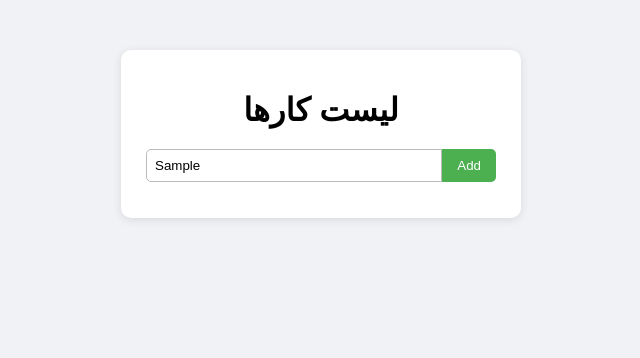
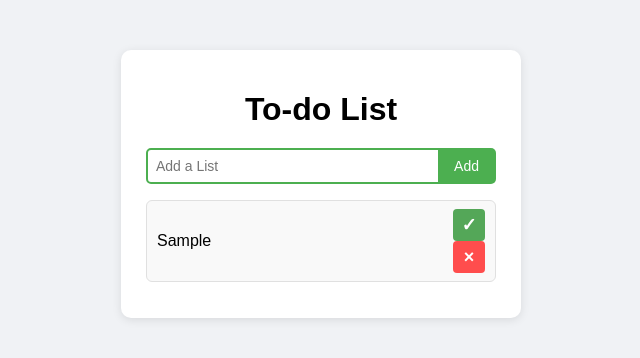
Before and after one commit to ArianFarzin/Todo-List, a plain HTML site: page index.html in a window 1280 px wide. Both pictures are taken after typing "Sample" into the empty fields and a click on the button "Add". Shown: the whole page, without its empty margins (319-959 px from the left). Drawn offline with Linux system fonts and the light colour scheme.

Commit message:
upadte code

```diff
--- a/index.html
+++ b/index.html
@@ -1,18 +1,17 @@
 <!DOCTYPE html>
 <html lang="fa">
   <head>
-    <meta charset="UTF-8">
-    <meta name="viewport" content="width=device-width, initial-scale=1.0">
+    <meta charset="UTF-8" />
+    <meta name="viewport" content="width=device-width, initial-scale=1.0" />
     <title>Todo List</title>
-    <link rel="stylesheet" href="style.css">
+    <link rel="stylesheet" href="style.css" />
   </head>
   <body>
-
     <div class="container">
-        <h1>لیست کارها</h1>
+      <h1>To-do List</h1>
 
       <div class="input-box">
-            <input type="text" id="taskInput" placeholder="یه کار اضافه کن...">
+        <input type="text" id="taskInput" placeholder="Add a List" />
         <button id="addBtn">Add</button>
       </div>
 
--- a/script.js
+++ b/script.js
@@ -2,13 +2,11 @@ const taskInput = document.getElementById("taskInput");
 const addBtn = document.getElementById("addBtn");
 const taskList = document.getElementById("taskList");
 
-// لود کردن کارها از localStorage در شروع
 window.onload = () => {
   let saved = JSON.parse(localStorage.getItem("tasks")) || [];
-    saved.forEach(task => addTaskToUI(task.text, task.completed));
+  saved.forEach((task) => addTaskToUI(task.text, task.completed));
 };
 
-// افزودن کار
 addBtn.addEventListener("click", () => {
   const text = taskInput.value.trim();
   if (text === "") return;
@@ -18,41 +16,56 @@ addBtn.addEventListener("click", () => {
   taskInput.value = "";
 });
 
-// ساختن یک آیتم در UI
 function addTaskToUI(text, completed) {
   const li = document.createElement("li");
   li.className = "task";
   if (completed) li.classList.add("completed");
 
-    li.innerHTML =
-        <span class="task-text">${text}</span>
-        <div>
-            <button class="delete-btn">حذف</button>
-        </div>
-    ;
+  const span = document.createElement("span");
+  span.className = "task-text";
+  span.textContent = text;
 
-    // کلیک روی متن → تیک خوردن
-    li.querySelector(".task-text").addEventListener("click", () => {
+  const div = document.createElement("div");
+
+  const doneBtn = document.createElement("button");
+  doneBtn.className = "done-btn";
+  doneBtn.textContent = "✓";
+
+  const deleteBtn = document.createElement("button");
+  deleteBtn.className = "delete-btn";
+  deleteBtn.textContent = "×";
+
+  div.appendChild(doneBtn);
+  div.appendChild(deleteBtn);
+  li.appendChild(span);
+  li.appendChild(div);
+
+  span.addEventListener("click", () => {
     li.classList.toggle("completed");
     saveTasks();
   });
 
-    // حذف کردن
-    li.querySelector(".delete-btn").addEventListener("click", () => {
+  doneBtn.addEventListener("click", () => {
+    li.classList.toggle("completed");
+    saveTasks();
+  });
+
+  deleteBtn.addEventListener("click", () => {
+    if (confirm("Do you want to delete this task?")) {
       li.remove();
       saveTasks();
+    }
   });
 
   taskList.appendChild(li);
 }
 
-// ذخیره کارها در localStorage
 function saveTasks() {
   const tasks = [];
-    document.querySelectorAll(".task").forEach(li => {
+  document.querySelectorAll(".task").forEach((li) => {
     tasks.push({
       text: li.querySelector(".task-text").innerText,
-            completed: li.classList.contains("completed")
+      completed: li.classList.contains("completed"),
     });
   });
 
--- a/style.css
+++ b/style.css
@@ -11,7 +11,7 @@ body {
   padding: 20px 25px;
   width: 350px;
   border-radius: 10px;
-    box-shadow: 0 2px 10px rgba(0,0,0,0.1);
+  box-shadow: 0 2px 10px rgba(0, 0, 0, 0.1);
 }
 
 h1 {
@@ -27,17 +27,22 @@ h1 {
 #taskInput {
   flex: 1;
   padding: 8px;
-    border: 1px solid #bbb;
+  border: 2px solid #4caf50;
   border-radius: 5px 0 0 5px;
+  outline: none;
+  font-size: 14px;
 }
 
 #addBtn {
   padding: 8px 15px;
-    border: none;
-    background: #4CAF50;
+  border: 2px solid #4caf50;
+  border-left: none;
+  background: #4caf50;
   color: white;
   border-radius: 0 5px 5px 0;
   cursor: pointer;
+  font-size: 14px;
+  margin-left: -1px;
 }
 
 #addBtn:hover {
@@ -52,26 +57,53 @@ h1 {
 .task {
   display: flex;
   justify-content: space-between;
+  align-items: center;
   background: #f9f9f9;
   padding: 8px 10px;
   margin-bottom: 8px;
   border-radius: 6px;
+  border: 1px solid #e0e0e0;
 }
 
-.task.completed {
+.task.completed .task-text {
   text-decoration: line-through;
   opacity: 0.7;
 }
 
+.task-text {
+  cursor: pointer;
+  flex: 1;
+}
+
 button.delete-btn {
   background: #ff4d4d;
-    border: none;
-    color: white;
-    padding: 5px 8px;
-    border-radius: 4px;
-    cursor: pointer;
 }
 
 button.delete-btn:hover {
   background: #e60000;
 }
+
+.done-btn,
+button.delete-btn {
+  border: none;
+  color: white;
+  padding: 0;
+  border-radius: 4px;
+  cursor: pointer;
+  margin-left: 5px;
+  font-size: 18px;
+  font-weight: bold;
+  width: 32px;
+  height: 32px;
+  display: flex;
+  align-items: center;
+  justify-content: center;
+}
+.done-btn {
+  background: #54a758;
+  margin-left: 5px;
+}
+
+.done-btn:hover {
+  background: #45a049;
+}
```
Lines whose indentation alone changed are shown as unchanged.
